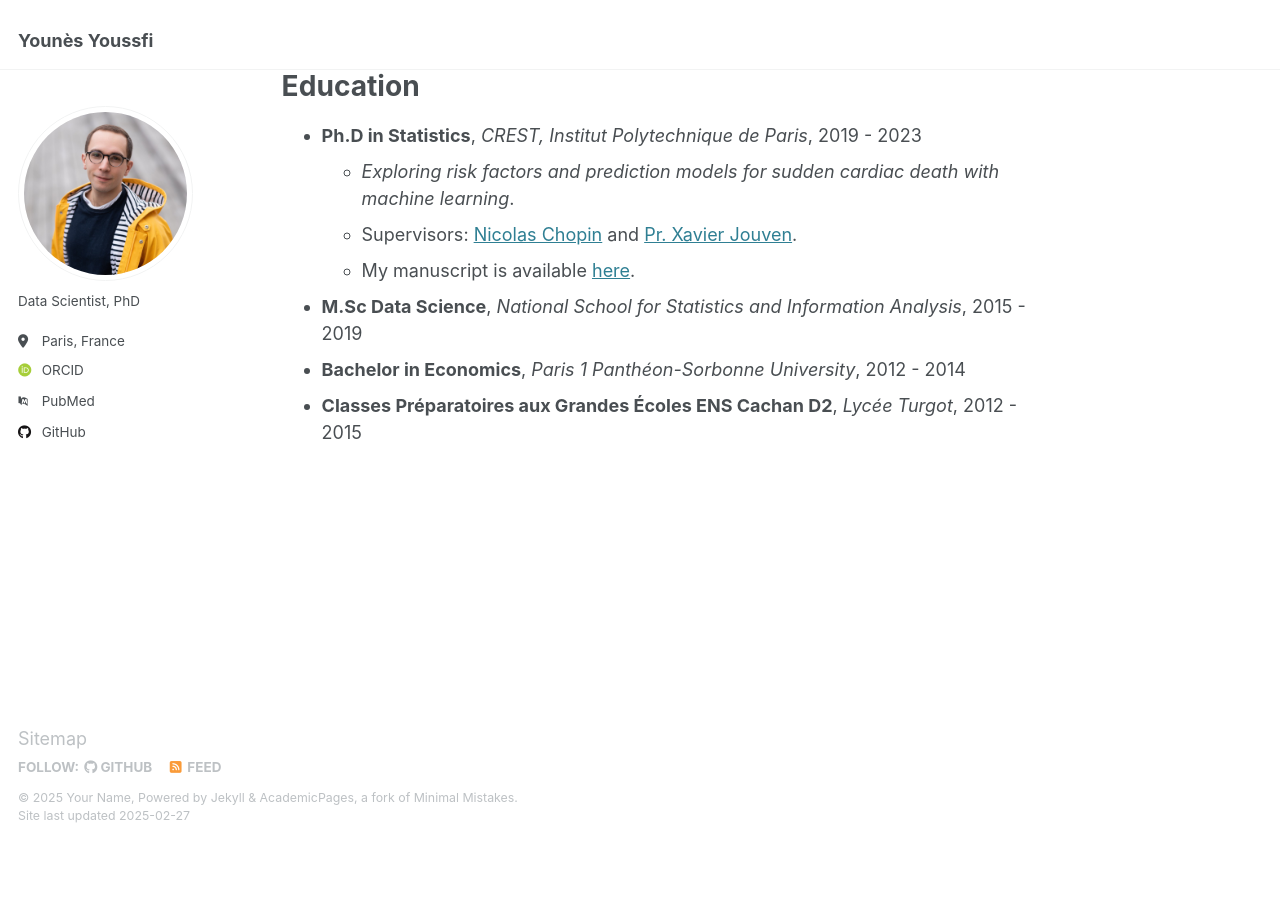
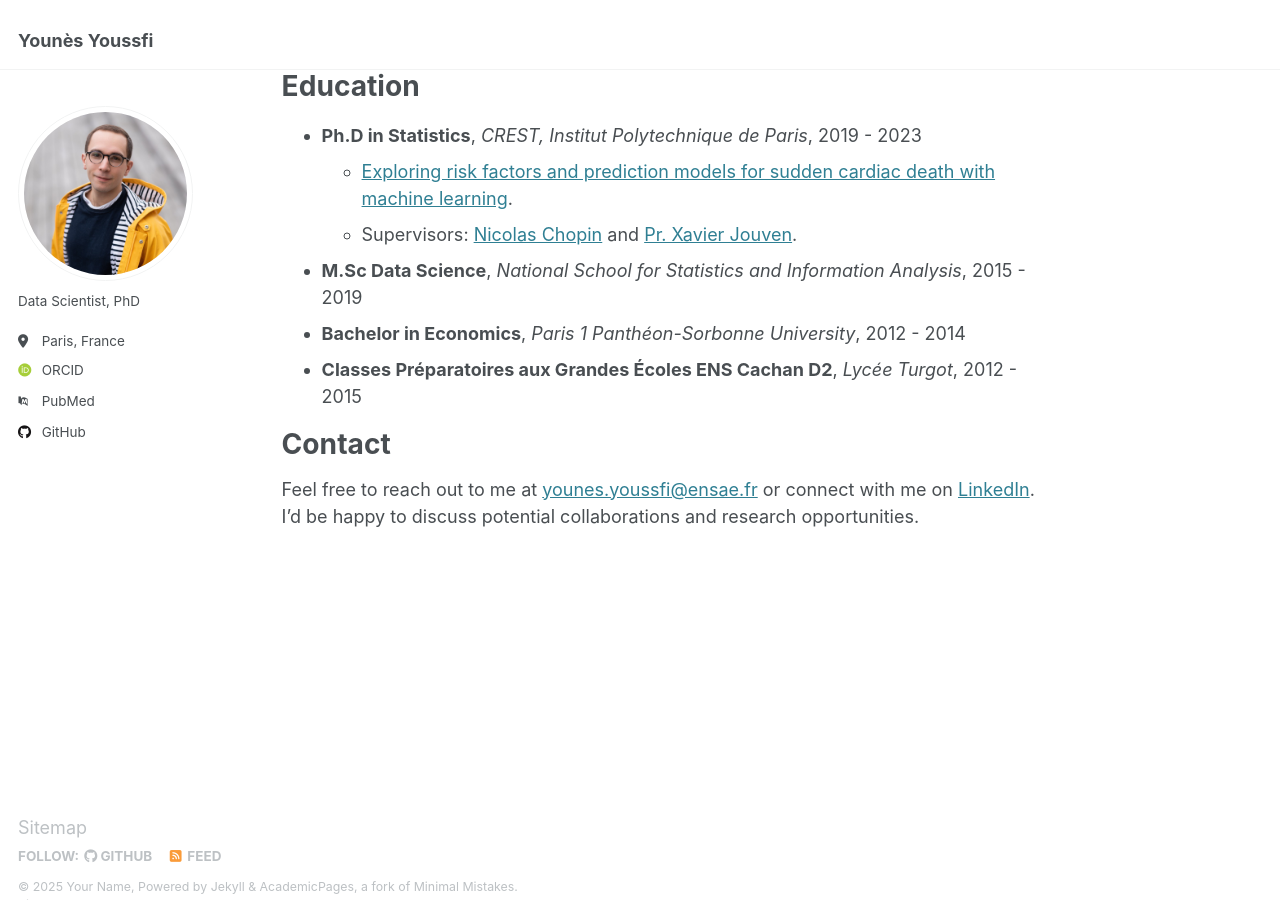
Before and after one commit to youyoussfi/youyoussfi.github.io, a Jekyll site: the page built from _pages/about.md, in a window 1280 px wide and 900 px high, scrolled down 1359 px. Built offline with Jekyll 4.4.1, drawn with Linux system fonts in a browser that asks for light colours; some web fonts are replaced; before the commit the page ends 2203 px from its top, so only the background shows below that.

Commit message:
Update about.md

```diff
--- a/_pages/about.md
+++ b/_pages/about.md
@@ -40,9 +40,12 @@ Publications
 Education
 ======
 * **Ph.D in Statistics**,  *CREST, Institut Polytechnique de Paris*, 2019 - 2023
-  * *Exploring risk factors and prediction models for sudden cardiac death with machine learning*.
+  * [Exploring risk factors and prediction models for sudden cardiac death with machine learning](https://theses.hal.science/tel-04231416v1/file/122248_YOUSSFI_2023_archivage.pdf).
   * Supervisors: [Nicolas Chopin](https://nchopin.github.io/) and [Pr. Xavier Jouven](https://parcc.inserm.fr/index.php/04-cv-xavier-jouven/).
-  * My manuscript is available [here](https://theses.hal.science/tel-04231416v1/file/122248_YOUSSFI_2023_archivage.pdf).
 * **M.Sc Data Science**,  *National School for Statistics and Information Analysis*, 2015 - 2019
 * **Bachelor in Economics**,  *Paris 1 Panthéon-Sorbonne University*, 2012 - 2014
 * **Classes Préparatoires aux Grandes Écoles ENS Cachan D2**, *Lycée Turgot*, 2012 - 2015
+
+Contact
+======
+Feel free to reach out to me at [younes.youssfi@ensae.fr](mailto:younes.youssfi@ensae.fr) or connect with me on [LinkedIn](https://www.linkedin.com/in/younes-youssfi/). I'd be happy to discuss potential collaborations and research opportunities.
```
